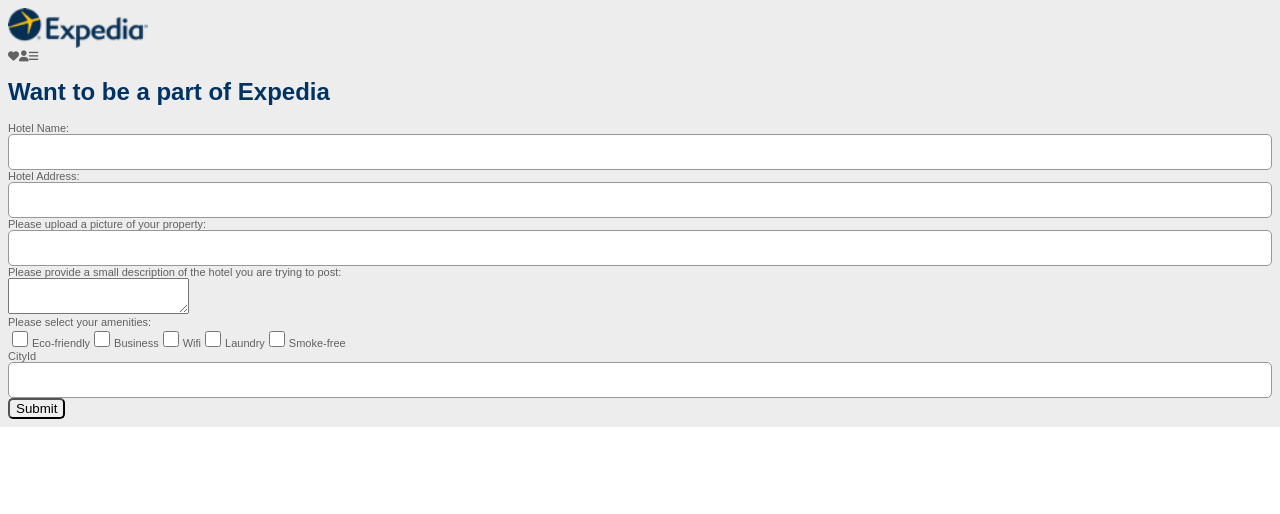
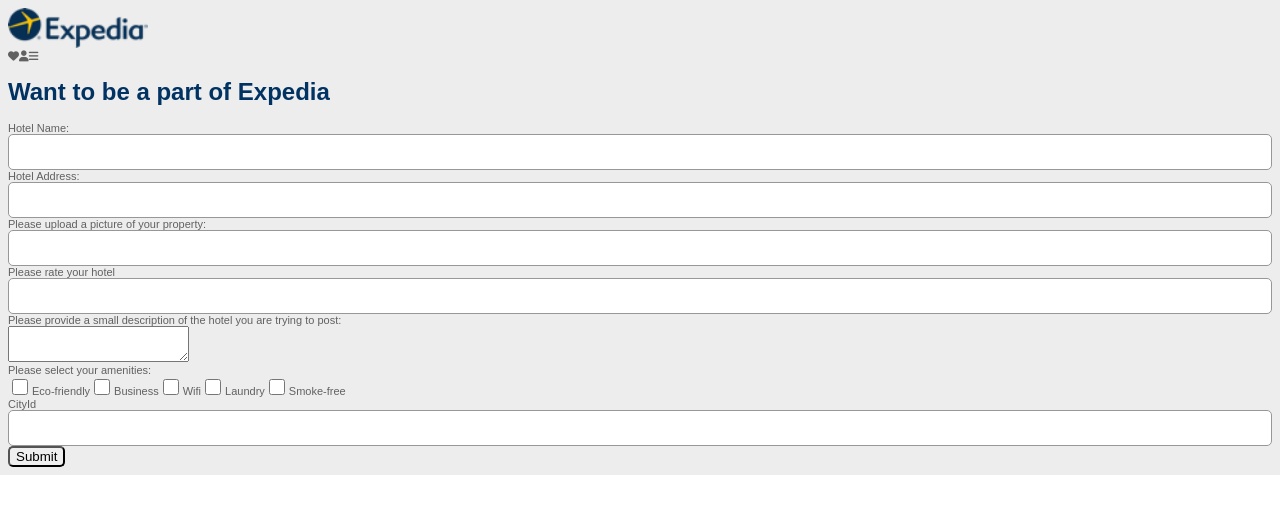
Before and after one commit to jngong/expedia-eco, a React (Create React App) app in the folder client/: page /admin in a window 1280 px wide. Shown: the top 514 px of the page. Built offline with nearby package versions, Linux system fonts and the light colour scheme.

Commit message:
added rating to form

```diff
--- a/client/src/components/routes/Admin.jsx
+++ b/client/src/components/routes/Admin.jsx
@@ -12,6 +12,7 @@ class Admin extends Component {
                 address: '',
                 name: '',
                 img_url: '',
+                rating: '',
                 eco_friendly: false,
                 description: '',
                 wifi: false,
--- a/client/src/components/shared/AdminForm.jsx
+++ b/client/src/components/shared/AdminForm.jsx
@@ -43,6 +43,17 @@ class AdminForm extends Component {
                         type='text'
                         name='img_url'
                         value={this.props.hotel.img_url}
+                        onChange={this.props.handleChange}
+                        />
+                    </label>
+                    <br/>
+                    <label>
+                        Please rate your hotel
+                        <br/>
+                        <input
+                        type='text'
+                        name='rating'
+                        value={this.props.hotel.rating}
                         onChange={this.props.handleChange}
                         />
                     </label>
```
